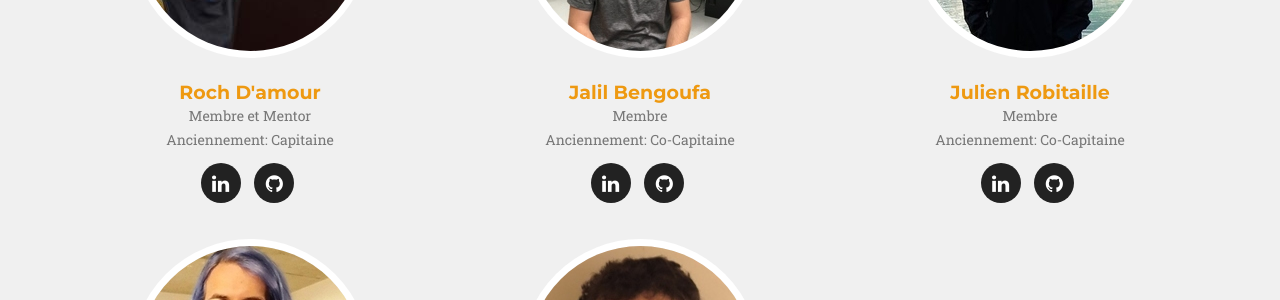
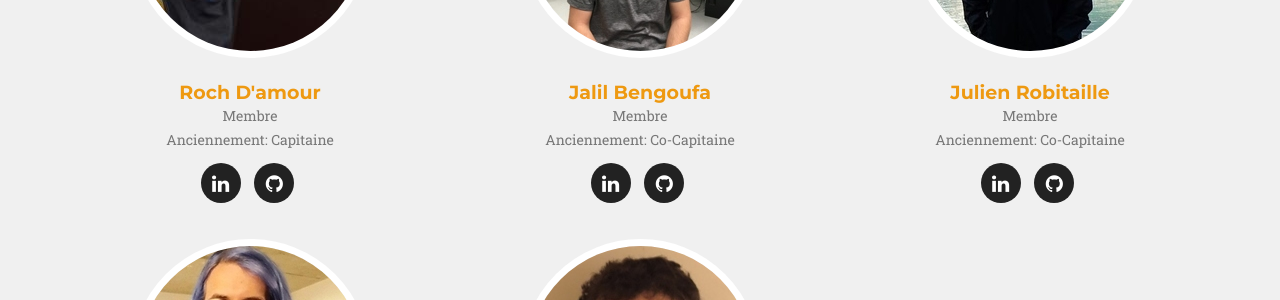
Before and after one commit to ClubCedille/clubcedille.github.io, a Jekyll site: the page built from index.html, in a window 1280 px wide and 900 px high, scrolled down 4965 px. Shown: the part 154-454 px from the top of the window. Built offline with Jekyll 4.4.1, drawn with Linux system fonts in a browser that asks for light colours; some web fonts are replaced.

```diff
--- a/_data/fr/members.yml
+++ b/_data/fr/members.yml
@@ -39,11 +39,11 @@ people:
   roch:
     name: Roch D'amour
     email: roch.damour@gmail.com
-    position: Membre et Mentor<br/>Anciennement:&nbsp;Capitaine
+    position: Membre<br/>Anciennement:&nbsp;Capitaine
     pic: Roch
     social:
       - title: linkedin
-        url: https://www.linkedin.com/in/694958129/
+        url: https://www.linkedin.com/in/notarock/
       - title: github
         url: https://github.com/notarock
 
```
